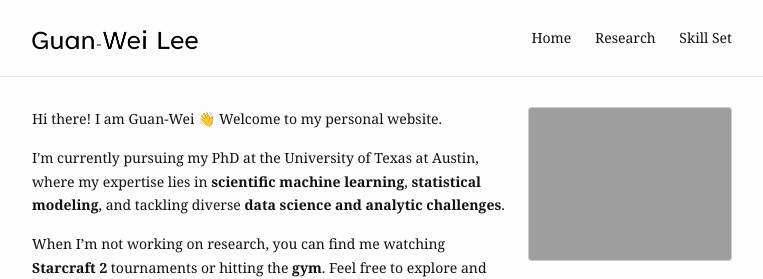
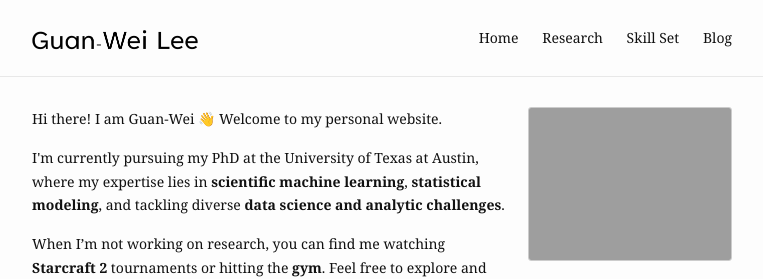
Before and after one commit to gwlee88004/gwlee88004.github.io, a Jekyll site: the page built from index.md, in a window 1280 px wide. Shown: the top 279 px of the page, without its empty margins (258-1021 px from the left). Built offline with Jekyll 4.4.1, drawn with Linux system fonts in a browser that asks for light colours.

Commit message:
Add Blog tab at header

```diff
--- a/_config.yml
+++ b/_config.yml
@@ -15,6 +15,8 @@ header:
     - name: Research #<--research.md
     - name: "Skill Set" #<--work.md
       slug: /work
+    - name: Blog
+      slug: /blog
 
 footer:
   show_powered_by: true
```
